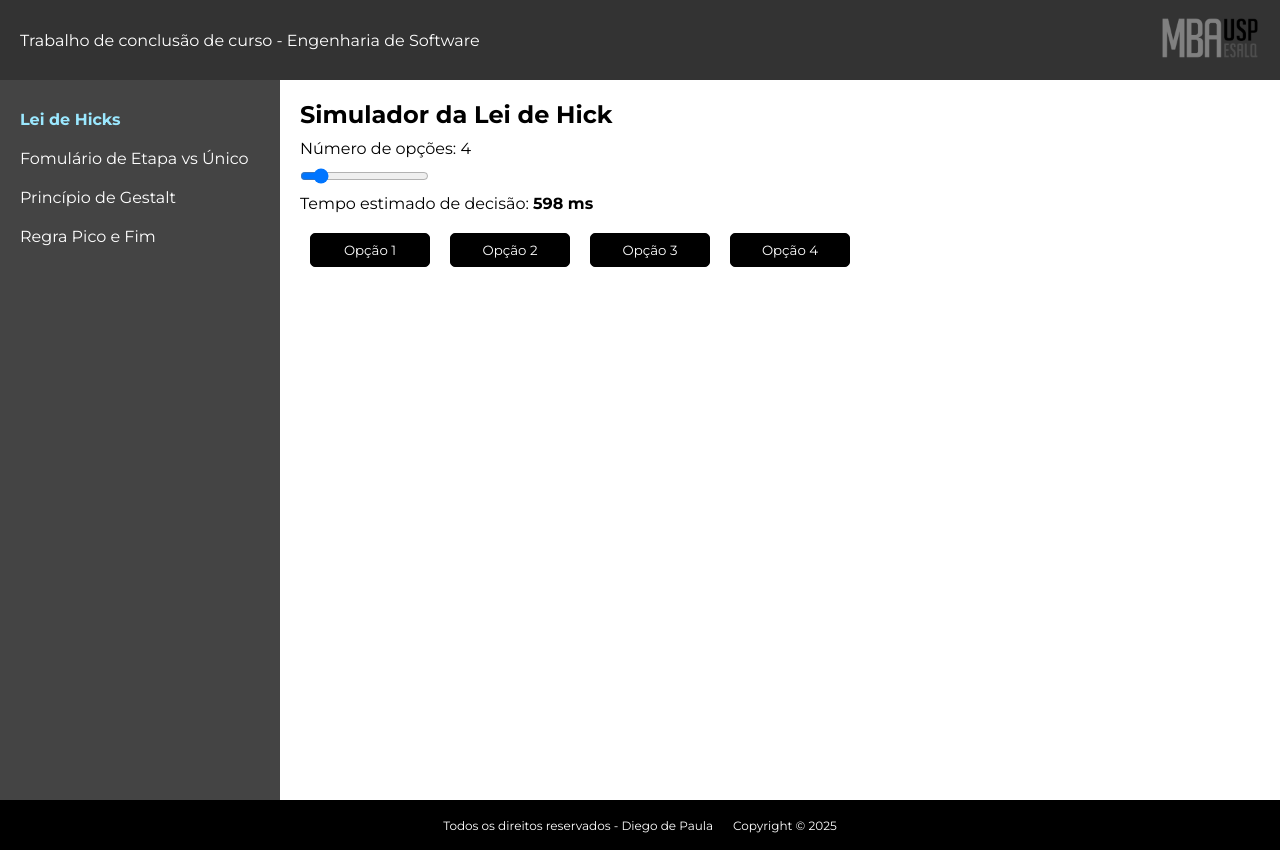
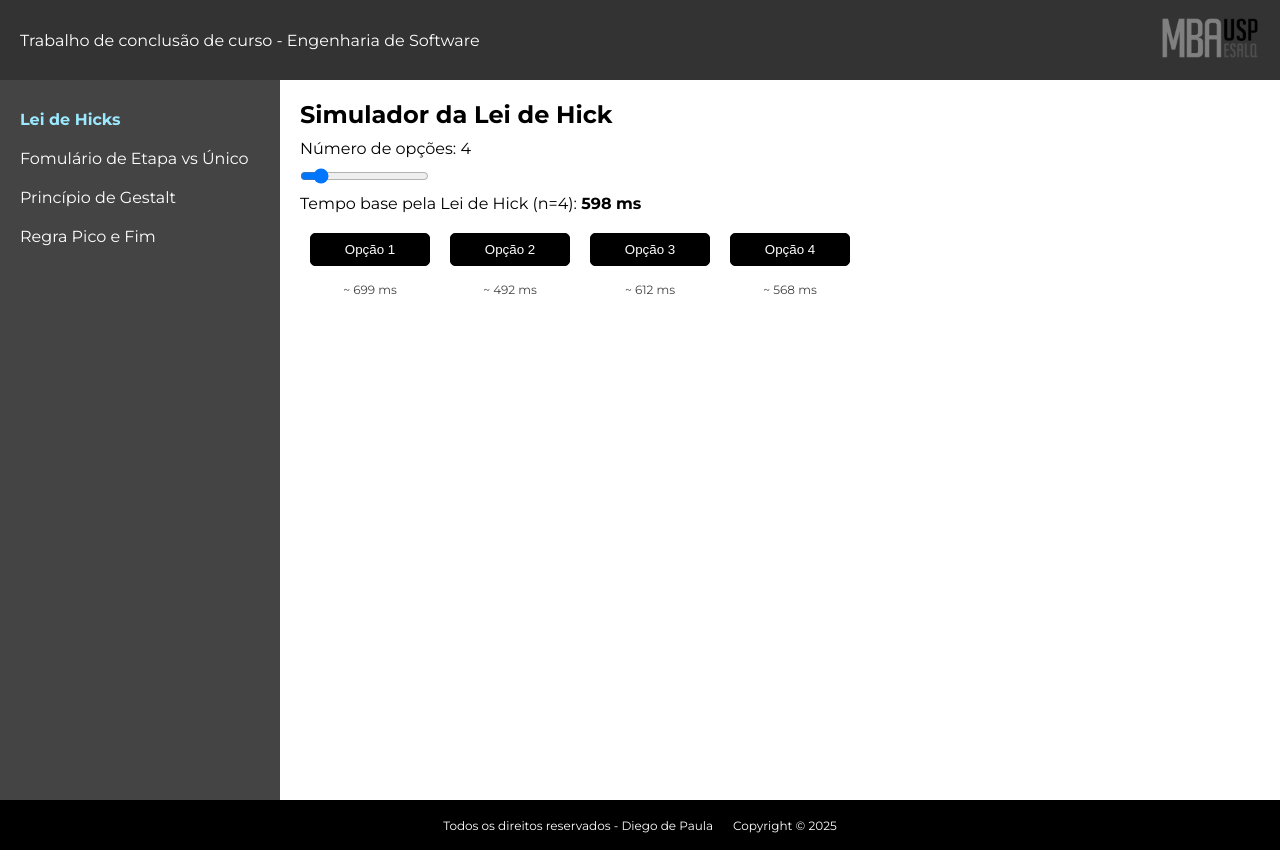
Before and after one commit to Mannichi/TCC-ES-CODES, a React (Vite) app: page /LeiHick in a window 1280 px wide. Built offline with nearby package versions, Linux system fonts and the light colour scheme.

Commit message:
ajuste do tamanho do aside

```diff
--- a/src/components/LeiHicks/index.tsx
+++ b/src/components/LeiHicks/index.tsx
@@ -1,3 +1,4 @@
+// src/components/LeiHicks.tsx
 import { useMemo, useState, useEffect } from "react";
 import styled from "styled-components";
 
@@ -10,11 +11,11 @@ const MainHicks = styled.div`
 	align-items: flex-start;
 	padding: 20px;
 	gap: 10px;
+	font-family: Montserrat, Arial, sans-serif;
 
 	button {
 		margin: 10px;
 		width: 120px;
-    font-family: Montserrat, sans-serif;
 		background-color: #000;
 		color: #fff;
 		border-radius: 5px;
@@ -29,36 +30,75 @@ const MainHicks = styled.div`
     }
 
 	.texto-opcao {
-    margin-top: 40px;
+        margin-top: 24px;
+    }
+
+	.grid {
+		display: flex;
+        box-sizing: border-box;
+        flex-wrap: wrap;
+        width: 100%;
+        height: 100%;
+	}
+
+	.item {
+		display: flex;
+		flex-direction: column;
+		align-items: center;
+		gap: 6px;
+	}
+
+	.ms {
+		font-size: 12px;
+		color: #444;
 	}
 `;
 
-const LeiHicks = () => {
+export default function LeiHicks() {
 	const [opcoes, setOpcoes] = useState(4);
 
-    // Fórmula da Lei de Hick: T = a + b * log2(n + 1)
-    const a = 250;
-    const b = 150;
-    const tempoDecisao = useMemo(
+	// Hick's Law: T = a + b * log2(n + 1)
+	const a = 250; // ms
+	const b = 150; // ms/bit
+	const tempoBase = useMemo(
 		() => Math.round(a + b * Math.log2(opcoes + 1)),
 		[opcoes]
 	);
 
+	// variações determinísticas por opção (±20%)
+	const variacoes = useMemo(() => {
+		// função pseudo-determinística baseada no índice
+		const jitter = (i: number) => {
+			const r = Math.abs(Math.sin((i + 1) * 12.9898) * 43758.5453) % 1;
+			return (r - 0.5) * 0.4; // -0.2 .. +0.2  (±20%)
+		};
+		return Array.from({ length: opcoes }, (_, i) => jitter(i));
+	}, [opcoes]);
+
+	// ms por botão (base * (1 + variação[i])), com limites
+	const msPorOpcao = useMemo(
+		() =>
+			Array.from({ length: opcoes }, (_, i) =>
+				Math.max(50, Math.round(tempoBase * (1 + variacoes[i])))
+			),
+		[opcoes, tempoBase, variacoes]
+	);
+
 	const [escolha, setEscolha] = useState<string | null>(null);
+	const [delaySelecionado, setDelaySelecionado] = useState<number | null>(null);
 	const [mensagem, setMensagem] = useState("");
 
-  // sempre que a escolha muda, agenda a mensagem com atraso
+	// sempre que a escolha + delay mudarem, agenda a mensagem com o atraso da opção
 	useEffect(() => {
-        if (escolha) {
-        setMensagem("Processando escolha...");
-        const timer = setTimeout(() => {
+		if (!escolha || !delaySelecionado) return;
+		setMensagem(`Processando ${escolha}…`);
+		const t = setTimeout(() => {
 			setMensagem(
-            `Você escolheu a ${escolha}. (Tempo médio estimado: ${tempoDecisao} ms)`
+				`Você escolheu a ${escolha}. (Tempo estimado: ${delaySelecionado} ms)`
 			);
-        }, tempoDecisao);
-        return () => clearTimeout(timer);
-        }
-    }, [escolha, tempoDecisao]);
+		}, delaySelecionado);
+		return () => clearTimeout(t);
+	}, [escolha, delaySelecionado]);
 
 	return (
 		<MainHicks>
@@ -73,25 +113,32 @@ const LeiHicks = () => {
 				onChange={(e) => {
 					setOpcoes(parseInt(e.target.value));
 					setEscolha(null);
+					setDelaySelecionado(null);
 					setMensagem("");
 				}}
 			/>
 
 			<p>
-                Tempo estimado de decisão: <b>{tempoDecisao} ms</b>
+				Tempo base pela Lei de Hick (n={opcoes}): <b>{tempoBase} ms</b>
 			</p>
 
-            <div>
+			<div className="grid">
 				{Array.from({ length: opcoes }).map((_, i) => (
-                <button key={i} onClick={() => setEscolha(`Opção ${i + 1}`)}>
+					<div key={i} className="item">
+						<button
+							onClick={() => {
+								setEscolha(`Opção ${i + 1}`);
+								setDelaySelecionado(msPorOpcao[i]);
+							}}
+						>
 							Opção {i + 1}
 						</button>
+						<span className="ms">~ {msPorOpcao[i]} ms</span>
+					</div>
 				))}
 			</div>
 
 			{mensagem && <p className="texto-opcao">{mensagem}</p>}
 		</MainHicks>
 	);
-};
-
-export default LeiHicks;
+}
```
Lines whose indentation alone changed are shown as unchanged.
